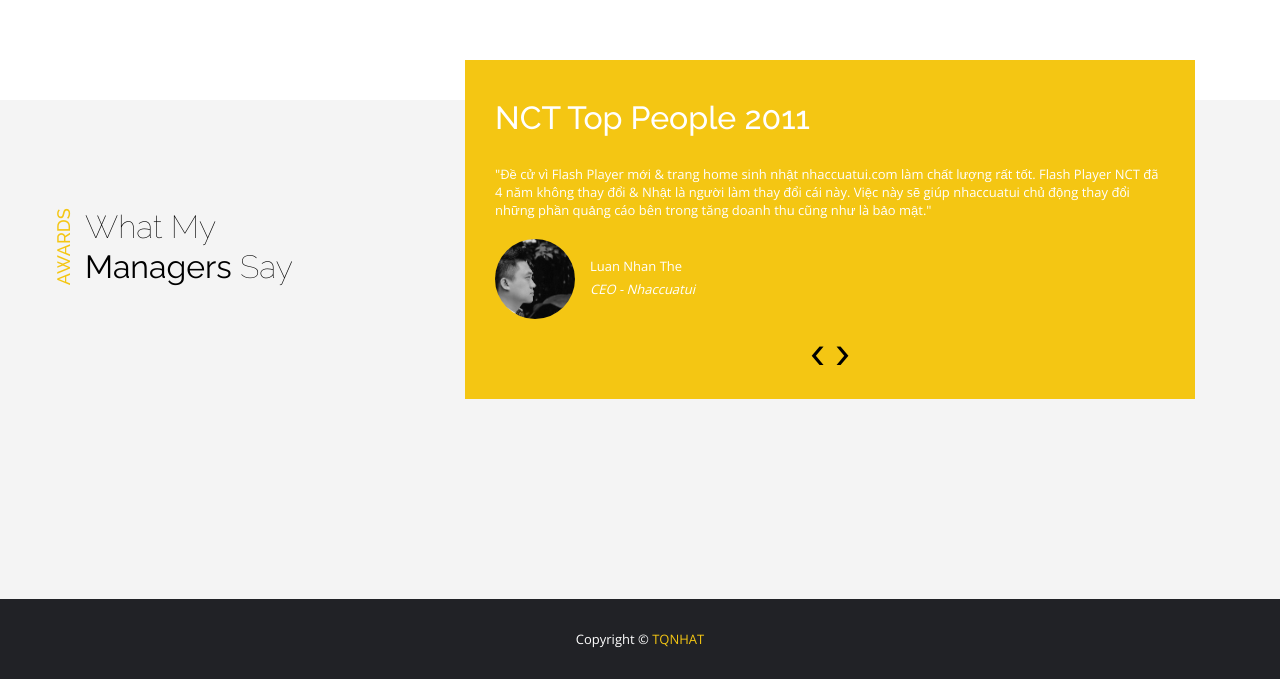
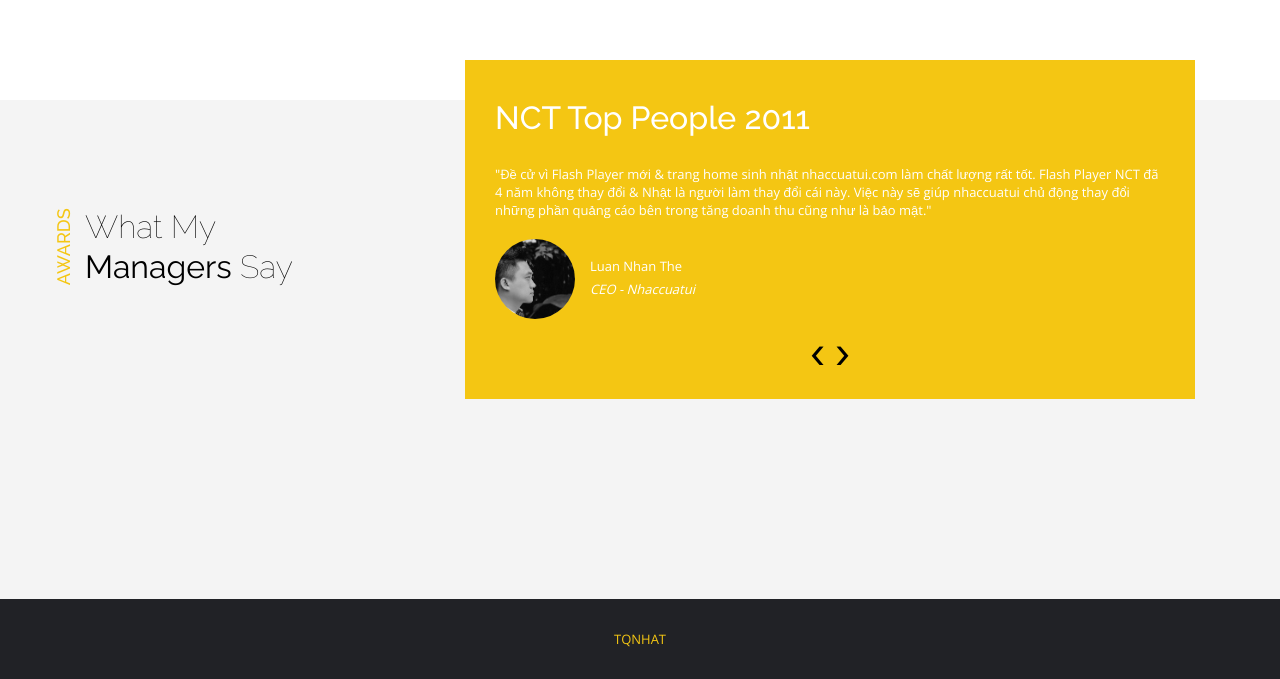
Before and after one commit to tqnhat/bbot, a website: page index.html in a window 1280 px wide. Shown: the part 2104-2783 px from the top of the page. Drawn offline with nearby package versions, Linux system fonts and the light colour scheme.

Commit message:
update footer

```diff
--- a/index.html
+++ b/index.html
@@ -439,7 +439,8 @@
         <div class="container">
             <div class="row">
                 <div class="col-md-12">
-                    <p>Copyright &copy; <span>TQNHAT</span></p>
+                    <!-- <p>Copyright &copy; <span>TQNHAT</span></p> -->
+                    <p><span>TQNHAT</span></p>
                 </div>
             </div>
         </div>
```
